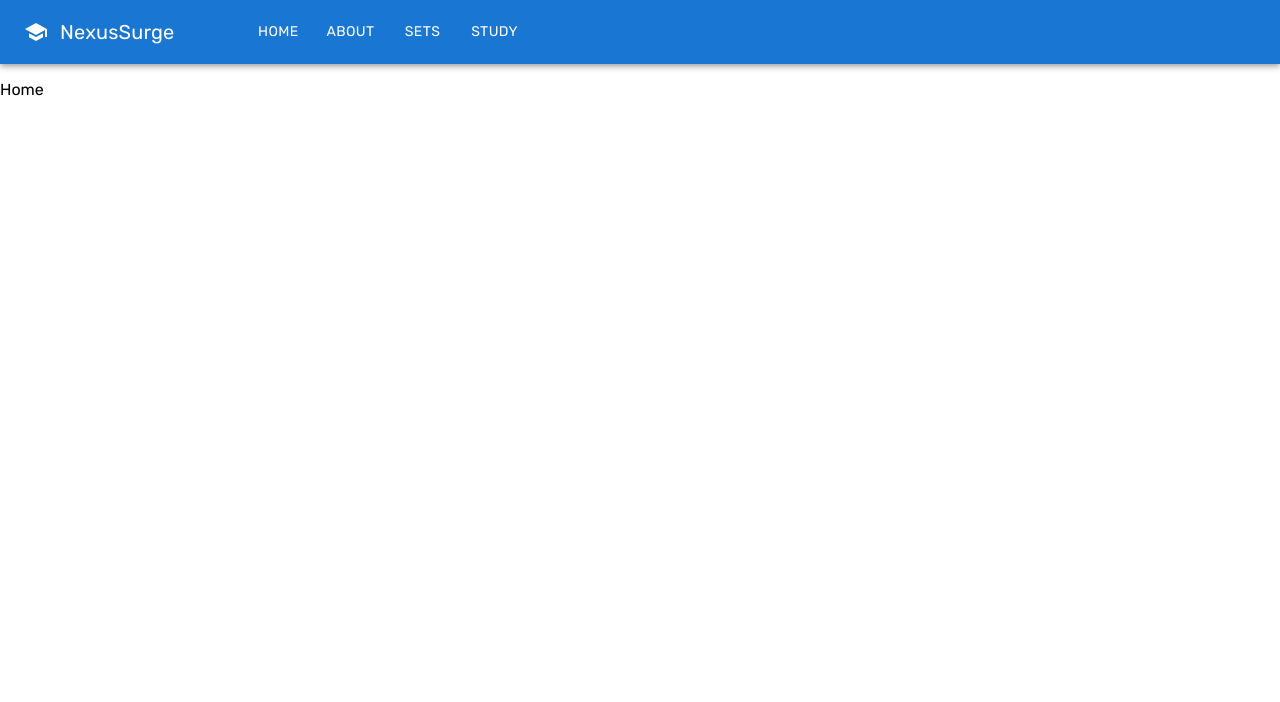
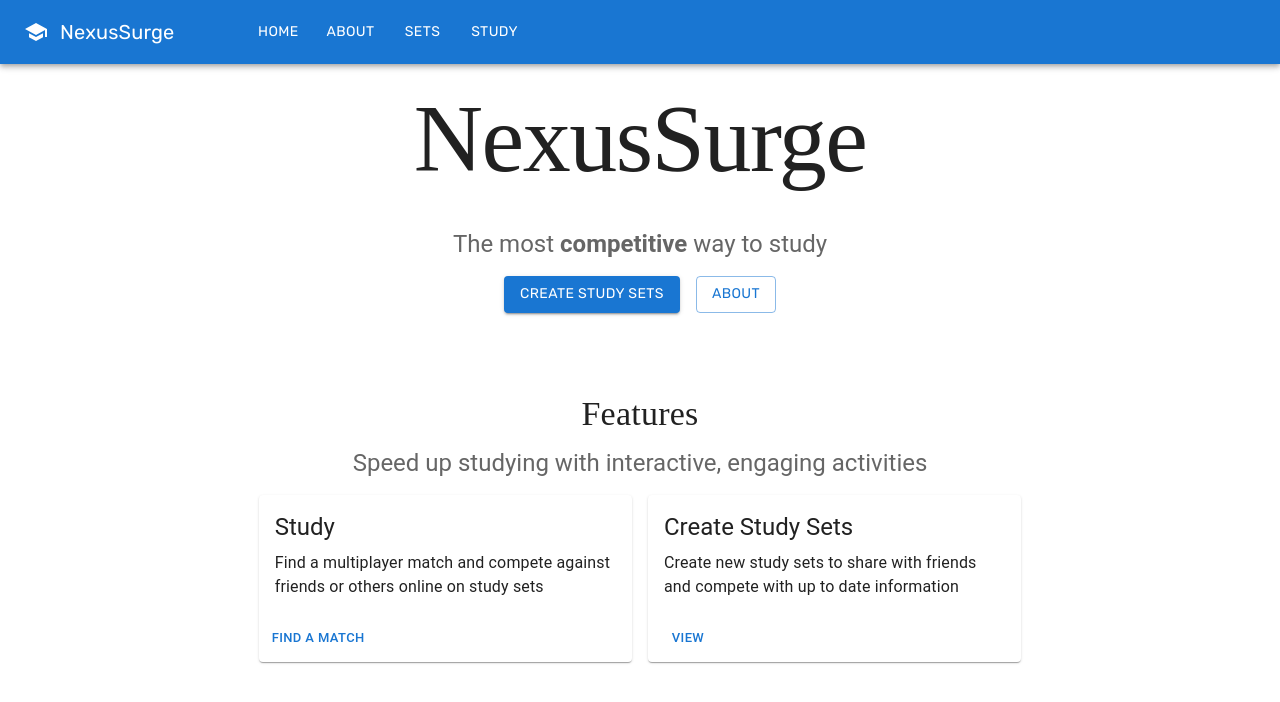
Before and after one commit to skancharapu775/NexusSurge, a React (Create React App) app in the folder nexussurge/: page /home in a window 1280 px wide. Shown: the top 702 px of the page. Built offline with nearby package versions, Linux system fonts and the light colour scheme.

Commit message:
home page

```diff
--- a/nexussurge/src/pages/Home.js
+++ b/nexussurge/src/pages/Home.js
@@ -1,10 +1,98 @@
 import Header from '../components/Header.js'
+import { Container, Typography, Stack, Button } from '@mui/material'
+import { Card, CardContent, CardActions, Grid } from '@mui/material'
+import { Box } from '@mui/system'
+import React from 'react'
+
 
 export function Home() {
     return (
         <>
             <Header />
-            <p>Home</p>
+        <div className="body-background">
+        <Box sx={{mt: 0}} className="body-content">
+
+            <h3></h3>
+            <Container fixed >
+            <Typography
+              component="h1"
+              variant="h1"
+              align="center"
+              color="text.primary"
+              gutterBottom
+              fontFamily={'jetbrains mono'}
+            >
+              NexusSurge
+            </Typography>
+            <Typography variant="h5" align="center" color="text.secondary" paragraph>
+              The most <b>competitive</b> way to study
+            </Typography>
+            <Stack
+              sx={{ pt: 0 }}
+              direction="row"
+              spacing={2}
+              justifyContent="center"
+            >
+              <Button sx={{ fontFamily: 'Rubik' }} href='/sets' variant="contained">Create Study Sets</Button>
+              <Button sx={{ fontFamily: 'Rubik' }} href='/about' variant="outlined">About</Button>
+            </Stack>
+            <h1></h1>
+            <h1></h1>
+            <Typography
+            sx = {{mt: 10}}
+              component="h4"
+              variant="h4"
+              align="center"
+              color="text.primary"
+              gutterBottom
+              fontFamily={'jetbrains mono'}
+            >
+              Features
+            </Typography>
+            <Typography variant="h5" align="center" color="text.secondary" paragraph>
+                Speed up studying with interactive, engaging activities
+            </Typography>
+            {/* create 3 inline cards */}
+            <Grid container spacing={2} sx={{justifyContent: 'center'}}>
+                <Grid item xs={12} sm={4}>
+                    <Card sx={{ height: '100%', display: 'flex', flexDirection: 'column' }}>
+                        <CardContent sx={{ flexGrow: 1 }}>
+                            <Typography gutterBottom variant="h5" component="h2">
+                                Study
+                            </Typography>
+                            <Typography>
+                                Find a multiplayer match and compete against friends or others online on study sets
+                            </Typography>
+                        </CardContent>
+                        <CardActions>
+                            <Button href="/flashcards" size="small">Find a Match</Button>
+                        </CardActions>
+                    </Card>
+                </Grid>
+                <Grid item xs={12} sm={4}>
+                    <Card sx={{ height: '100%', display: 'flex', flexDirection: 'column' }}>
+                        <CardContent sx={{ flexGrow: 1 }}>
+                            <Typography gutterBottom variant="h5" component="h2">
+                                Create Study Sets
+                            </Typography>
+                            <Typography>
+                                Create new study sets to share with friends and compete with up to date information
+                            </Typography>
+                        </CardContent>
+                        <CardActions>
+                            <Button href="/worksheets" size="small">View</Button>
+                        </CardActions>
+                    </Card>
+                </Grid>
+            </Grid>
+          </Container>
+          <h3></h3>
+          <h3></h3>
+          <h3></h3>
+          <h3></h3>
+          <h3></h3>
+        </Box>
+        </div>
         </>
     )
 }
```
